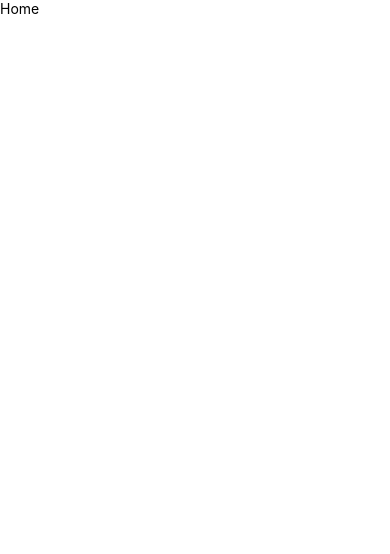
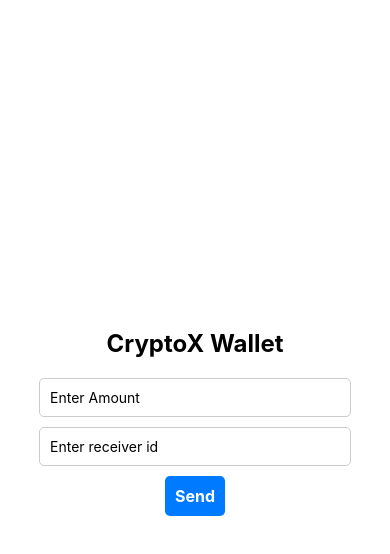
Before and after one commit to Sahid-321/cryptoMetaMask_wallet, a React Native app in the folder cryptox/: screen / in a window 390 px wide. Shown: the top 554 px of the page. Built offline with nearby package versions, Linux system fonts and the light colour scheme.

Commit message:
css added and useState

```diff
--- a/cryptox/component/Home.tsx
+++ b/cryptox/component/Home.tsx
@@ -1,10 +1,51 @@
-import { View, Text } from 'react-native'
-import React from 'react'
+import { View, Text, TextInput, TouchableOpacity, StyleSheet } from 'react-native'
+import React, { useEffect, useState } from 'react'
 
 export default function Home() {
-  return (
-    <View>
-      <Text>Home</Text>
-    </View>
-  )
+const [amount, setAmount] = useState('');
+const [receiver, setReceiver] = useState('');
+
+    return (
+        <View style={styles.container}>
+            <Text style={styles.title}>CryptoX Wallet</Text>
+            <TextInput style={styles.input} placeholder='Enter Amount'  />
+            <TextInput style={styles.input} placeholder='Enter receiver id' />
+            <TouchableOpacity style={styles.button}>
+                <Text style={styles.buttonText}>Send</Text>
+            </TouchableOpacity>
+        </View>
+    )
 }
+
+const styles = StyleSheet.create({
+    container: {
+        flex: 1,
+        alignItems: 'center',
+        justifyContent: 'center',
+        backgroundColor: '#fff'
+    },
+    title: {
+        fontSize: 24,
+        fontWeight: 'bold',
+        marginBottom: 20
+    },
+    input: {
+        borderWidth: 1,
+        borderColor: '#ccc',
+        padding: 10,
+        marginBottom: 10,
+        width: '80%',
+        borderRadius: 5
+    },
+    button: {
+        backgroundColor: '#007AFF',
+        padding: 10,
+        borderRadius: 5
+    },
+    buttonText: {
+        color: '#fff',
+        textAlign: 'center',
+        fontWeight: 'bold',
+        fontSize: 16
+    }
+});
```
